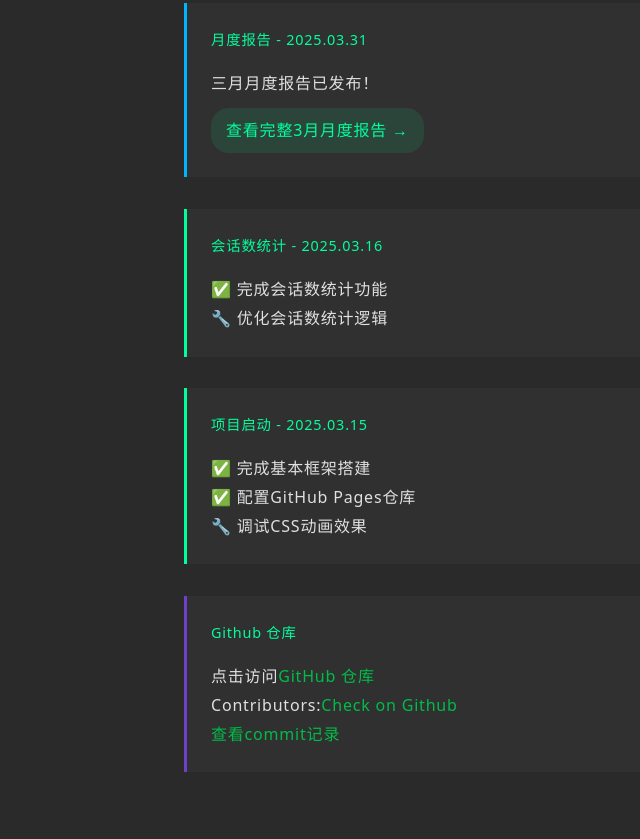
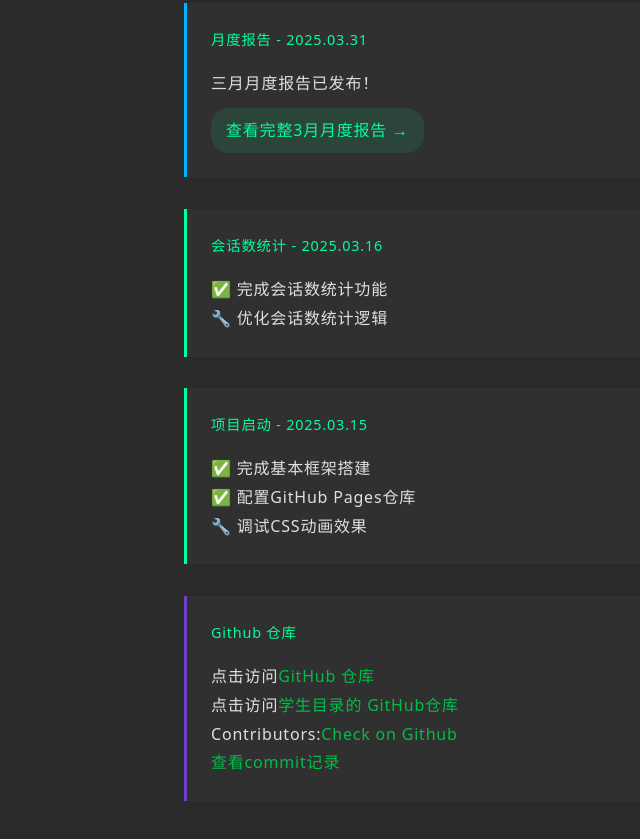
Before and after one commit to psStuNet/psStuNet.github.io, a plain HTML site: page index.html in a window 1280 px wide. Shown: the part 1225-2064 px from the top of the page, without its empty margins (188-828 px from the left). Drawn offline with Linux system fonts and the light colour scheme.

Commit message:
docs: 添加学生目录的 GitHub 仓库链接
在 index.html 文件的“log-content”部分添加了一个新的段落，用于提供学生目录项目的 GitHub 仓库链接。这样可以方便用户访问更多相关信息。

```diff
--- a/index.html
+++ b/index.html
@@ -729,6 +729,7 @@
                 <div class="log-date">Github 仓库</div>
                 <div class="log-content">
                     <p>点击访问<a class="link" href="https://github.com/psStuNet/psStuNet.github.io" target="_blank">GitHub 仓库</a></p>
+                    <p>点击访问<a class="link" href="https://github.com/Ps-Student-Catalog-Team/Ps-Student-Catalog" target="_blank">学生目录的 GitHub仓库</a>
                     <p>Contributors:<a class="link" href="https://github.com/psStuNet/psStuNet.github.io/graphs/contributors" target="_blank" >Check on Github</a></p>
                     <a class="link" href="https://github.com/psstunet/psstunet.github.io/commits"
                         class="code-link">查看commit记录</a>
```
